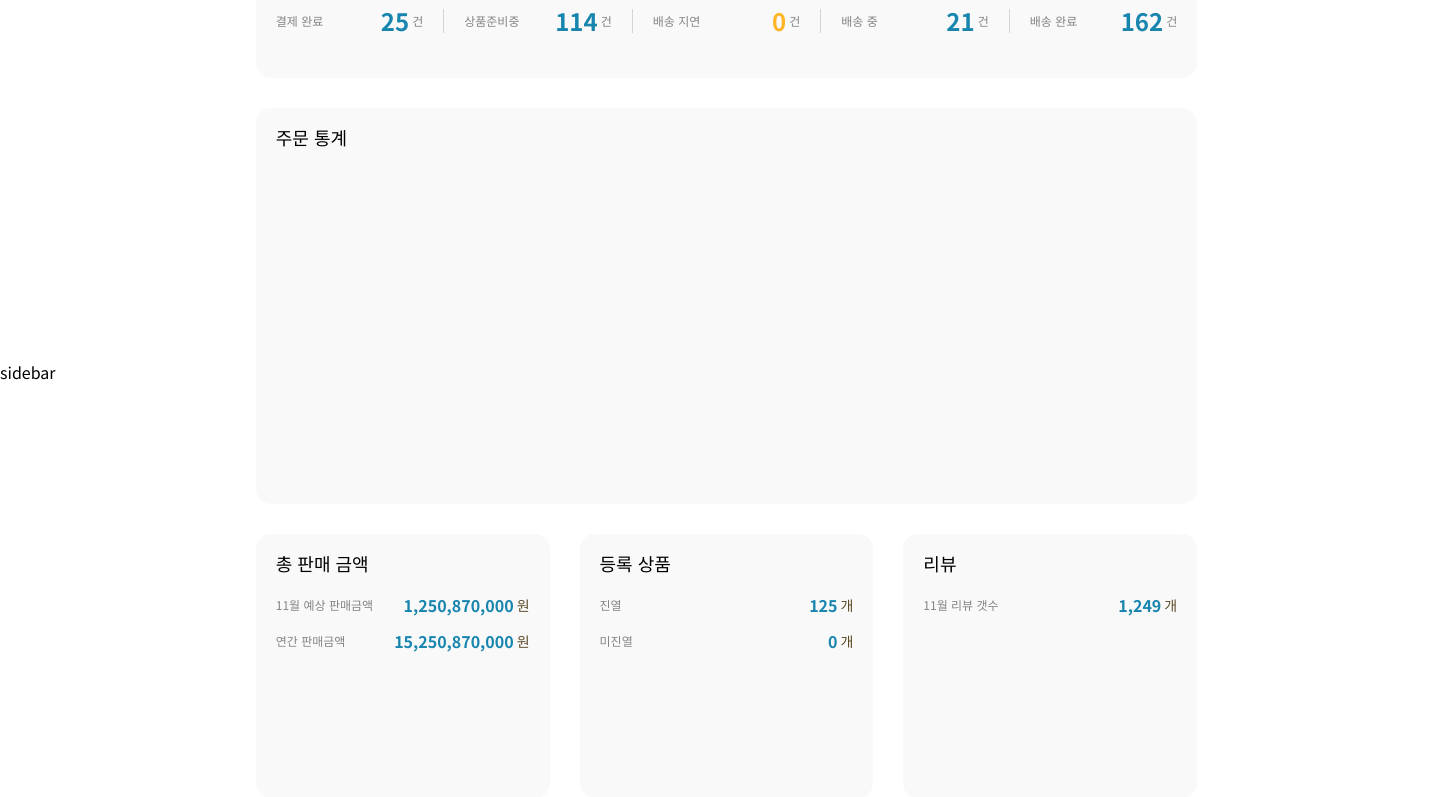
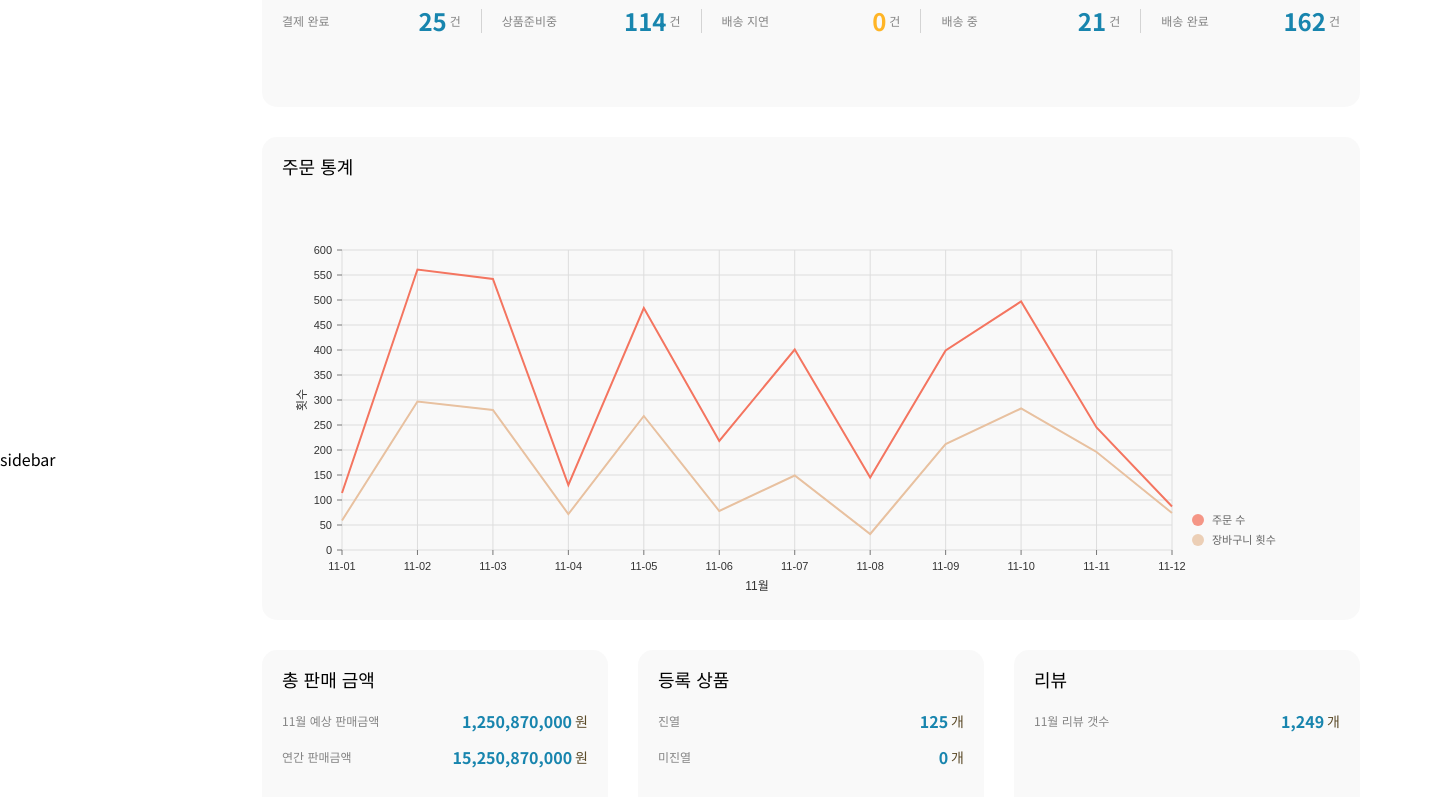
Before and after one commit to codestates-seb/seb40_main_019, a React (Create React App) app in the folder client/: page /seller in a window 1280 px wide. Shown: the part 314-1111 px from the top of the page, 1430 px wide, since content can reach past the window. Built offline with nearby package versions, Linux system fonts and the light colour scheme.

Commit message:
Feat: 차트 라이브러리

```diff
--- a/client/package.json
+++ b/client/package.json
@@ -3,6 +3,8 @@
   "version": "0.1.0",
   "private": true,
   "dependencies": {
+    "@nivo/core": "^0.80.0",
+    "@nivo/line": "^0.80.0",
     "@reduxjs/toolkit": "^1.9.0",
     "@testing-library/jest-dom": "^5.16.5",
     "@testing-library/react": "^13.4.0",
--- /dev/null
+++ b/client/src/components/seller/graphData.json
@@ -0,0 +1,110 @@
+[
+  {
+    "id": "장바구니 횟수",
+    "color": "hsl(74, 70%, 50%)",
+    "data": [
+      {
+        "x": "11-01",
+        "y": 59
+      },
+      {
+        "x": "11-02",
+        "y": 297
+      },
+      {
+        "x": "11-03",
+        "y": 280
+      },
+      {
+        "x": "11-04",
+        "y": 72
+      },
+      {
+        "x": "11-05",
+        "y": 268
+      },
+      {
+        "x": "11-06",
+        "y": 78
+      },
+      {
+        "x": "11-07",
+        "y": 149
+      },
+      {
+        "x": "11-08",
+        "y": 32
+      },
+      {
+        "x": "11-09",
+        "y": 212
+      },
+      {
+        "x": "11-10",
+        "y": 283
+      },
+      {
+        "x": "11-11",
+        "y": 196
+      },
+      {
+        "x": "11-12",
+        "y": 74
+      }
+    ]
+  },
+  {
+    "id": "주문 수",
+    "color": "hsl(77, 70%, 50%)",
+    "data": [
+      {
+        "x": "11-01",
+        "y": 55
+      },
+      {
+        "x": "11-02",
+        "y": 264
+      },
+      {
+        "x": "11-03",
+        "y": 262
+      },
+      {
+        "x": "11-04",
+        "y": 58
+      },
+      {
+        "x": "11-05",
+        "y": 216
+      },
+      {
+        "x": "11-06",
+        "y": 140
+      },
+      {
+        "x": "11-07",
+        "y": 252
+      },
+      {
+        "x": "11-08",
+        "y": 113
+      },
+      {
+        "x": "11-09",
+        "y": 187
+      },
+      {
+        "x": "11-10",
+        "y": 214
+      },
+      {
+        "x": "11-11",
+        "y": 49
+      },
+      {
+        "x": "11-12",
+        "y": 13
+      }
+    ]
+  }
+]
--- a/client/src/components/seller/js/Graph.js
+++ b/client/src/components/seller/js/Graph.js
@@ -1,5 +1,74 @@
 import '../css/Graph.scss';
+import { ResponsiveLine } from '@nivo/line';
 
-export default function Seller() {
-  return <div>graph</div>;
+export default function Graph({ data }) {
+  return (
+    <div style={{ width: '1000px', height: '400px', margin: '0' }}>
+      <ResponsiveLine
+        data={data}
+        margin={{ top: 50, right: 110, bottom: 50, left: 60 }}
+        xScale={{ type: 'point' }}
+        yScale={{
+          type: 'linear',
+          min: 'auto',
+          max: 'auto',
+          stacked: true,
+          reverse: false,
+        }}
+        yFormat=" >-.2f"
+        axisTop={null}
+        axisRight={null}
+        axisBottom={{
+          orient: 'bottom',
+          tickSize: 5,
+          tickPadding: 5,
+          tickRotation: 0,
+          legend: '11월',
+          legendOffset: 36,
+          legendPosition: 'middle',
+        }}
+        axisLeft={{
+          orient: 'left',
+          tickSize: 5,
+          tickPadding: 5,
+          tickRotation: 0,
+          legend: '횟수',
+          legendOffset: -40,
+          legendPosition: 'middle',
+        }}
+        pointSize={10}
+        pointColor={{ theme: 'background' }}
+        pointBorderWidth={2}
+        pointBorderColor={{ from: 'serieColor' }}
+        pointLabelYOffset={-12}
+        useMesh={true}
+        legends={[
+          {
+            anchor: 'bottom-right',
+            direction: 'column',
+            justify: false,
+            translateX: 100,
+            translateY: 0,
+            itemsSpacing: 0,
+            itemDirection: 'left-to-right',
+            itemWidth: 80,
+            itemHeight: 20,
+            itemOpacity: 0.75,
+            symbolSize: 12,
+            symbolShape: 'circle',
+            symbolBorderColor: 'rgba(0, 0, 0, .5)',
+            effects: [
+              {
+                on: 'hover',
+                style: {
+                  itemBackground: 'rgba(0, 0, 0, .03)',
+                  itemOpacity: 1,
+                },
+              },
+            ],
+          },
+        ]}
+      />
+    </div>
+  );
 }
--- a/client/src/pages/seller/js/Seller.js
+++ b/client/src/pages/seller/js/Seller.js
@@ -1,4 +1,6 @@
+import Graph from '../../../components/seller/js/Graph';
 import '../css/Seller.scss';
+import graphData from '../../../components/seller/graphData.json';
 
 export default function Seller() {
   return (
@@ -51,7 +53,9 @@ export default function Seller() {
         </div>
         <div className="dashboardBox">
           <h2>주문 통계</h2>
-          <div className="graph"></div>
+          <div className="graph">
+            <Graph data={graphData} />
+          </div>
         </div>
         <div className="dashboardBottom">
           <div className="dashboardBox">
```
Also changed, not shown: 1 other file (tests, documents, lock files or other folders).
